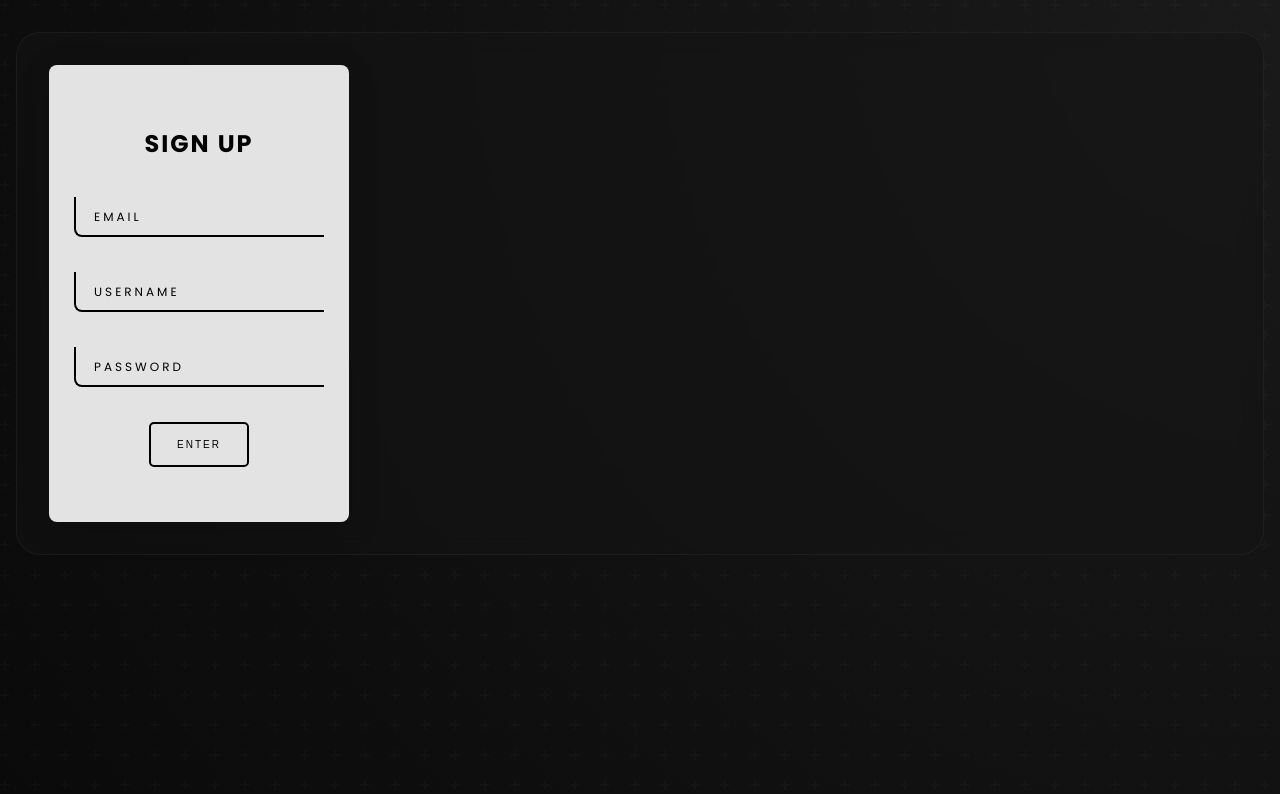
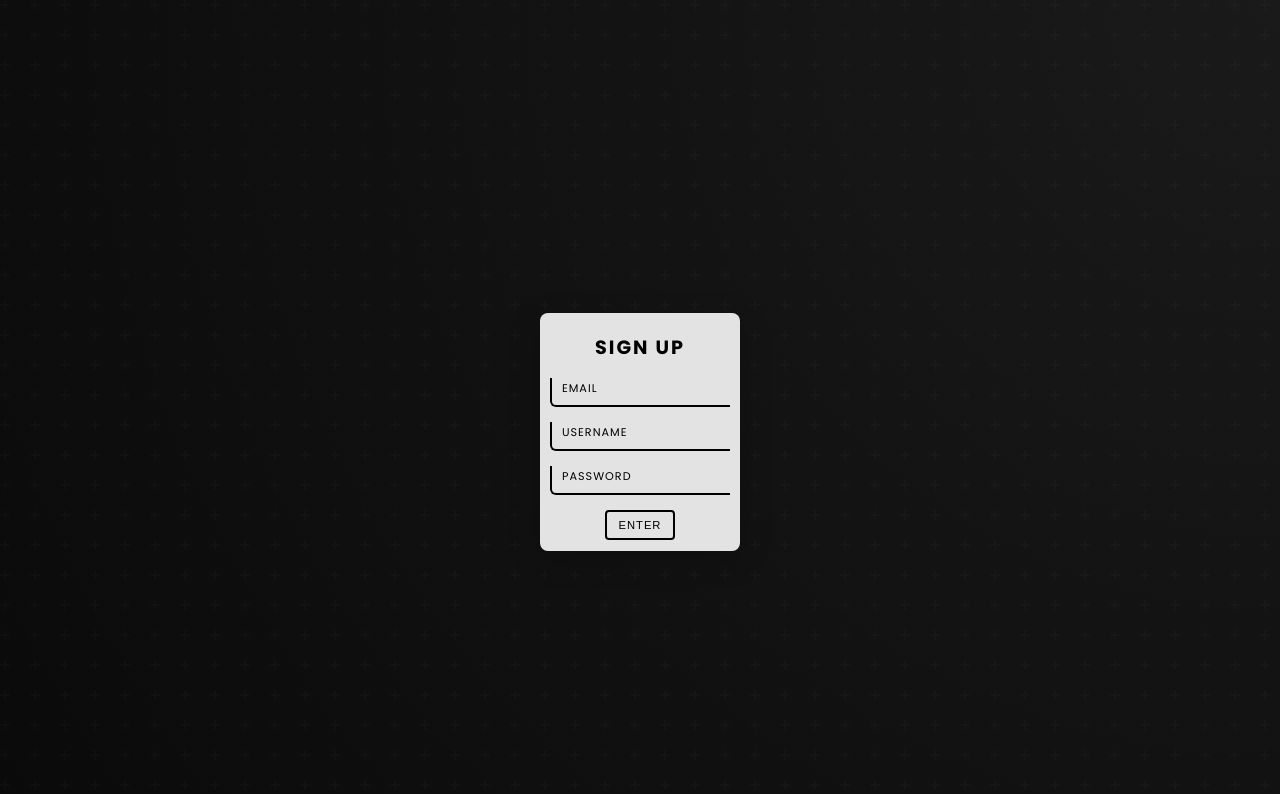
Before and after one commit to kalviumcommunity/S72_Shivam_Singh_Tempting_But_Inedible, a React (Vite) app in the folder frontend/: page / in a window 1280 px wide. Shown: the top 794 px of the page. Built offline with nearby package versions, Linux system fonts and the light colour scheme.

Commit message:
addmore feature

```diff
--- a/frontend/src/LandingPage.jsx
+++ b/frontend/src/LandingPage.jsx
@@ -1,7 +1,9 @@
 // LandingPage.js
 import React, { useState } from "react";
 import Entities from "./components/Entities";
-import AuthPage from "./components/AuthPage";
+import AuthPage from "./components/signup";
+
+
 
 const LandingPage = () => {
   const [isAuthenticated, setIsAuthenticated] = useState(false);
--- a/frontend/src/components/AuthPage.jsx
+++ b/frontend/src/components/login.jsx
@@ -1,19 +1,15 @@
 import React from 'react';
 import styled from 'styled-components';
 
-const AuthPage = () => {
+const Login = () => {
   return (
     <StyledWrapper>
       <div className="container">
         <div className="card">
-          <a className="singup">Sign Up</a>
-          <div className="inputBox1">
-            <input type="text" required="required" />
-            <span className="user">Email</span>
-          </div>
+          <a className="login">Log in</a>
           <div className="inputBox">
             <input type="text" required="required" />
-            <span>Username</span>
+            <span className="user">Username</span>
           </div>
           <div className="inputBox">
             <input type="password" required="required" />
@@ -27,14 +23,13 @@ const AuthPage = () => {
 }
 
 const StyledWrapper = styled.div`
-  .singup {
+  .login {
     color: #000;
     text-transform: uppercase;
     letter-spacing: 2px;
     display: block;
     font-weight: bold;
     font-size: x-large;
-    margin-top: 1.5em;
   }
 
   .card {
@@ -45,21 +40,18 @@ const StyledWrapper = styled.div`
     width: 300px;
     flex-direction: column;
     gap: 35px;
-    border-radius: 15px;
     background: #e3e3e3;
-    // box-shadow: 16px 16px 32px #c8c8c8,
-    //       -16px -16px 32px #fefefe;
+    box-shadow: 16px 16px 32px #c8c8c8,
+          -16px -16px 32px #fefefe;
     border-radius: 8px;
   }
 
-  .inputBox,
-  .inputBox1 {
+  .inputBox {
     position: relative;
     width: 250px;
   }
 
-  .inputBox input,
-  .inputBox1 input {
+  .inputBox input {
     width: 100%;
     padding: 10px;
     outline: none;
@@ -73,8 +65,7 @@ const StyledWrapper = styled.div`
     border-bottom-left-radius: 8px;
   }
 
-  .inputBox span,
-  .inputBox1 span {
+  .inputBox span {
     margin-top: 5px;
     position: absolute;
     left: 0;
@@ -101,21 +92,8 @@ const StyledWrapper = styled.div`
     border: 2px;
   }
 
-  .inputBox1 input:valid~span,
-  .inputBox1 input:focus~span {
-    transform: translateX(156px) translateY(-15px);
-    font-size: 0.8em;
-    padding: 5px 10px;
-    background: #000;
-    letter-spacing: 0.2em;
-    color: #fff;
-    border: 2px;
-  }
-
   .inputBox input:valid,
-  .inputBox input:focus,
-  .inputBox1 input:valid,
-  .inputBox1 input:focus {
+  .inputBox input:focus {
     border: 2px solid #000;
     border-radius: 8px;
   }
@@ -131,7 +109,7 @@ const StyledWrapper = styled.div`
     text-transform: uppercase;
     font-size: 10px;
     letter-spacing: 2px;
-    margin-bottom: 3em;
+    margin-bottom: 1em;
   }
 
   .enter:hover {
@@ -139,4 +117,4 @@ const StyledWrapper = styled.div`
     color: white;
   }`;
 
-export default AuthPage;
+export default Login;
--- /dev/null
+++ b/frontend/src/components/signup.jsx
@@ -0,0 +1,145 @@
+import React from 'react';
+import styled from 'styled-components';
+
+const AuthPage = () => {
+  return (
+    <StyledWrapper>
+      <div className="card">
+        <a className="singup">Sign Up</a>
+        <div className="inputBox1">
+          <input type="text" required />
+          <span className="user">Email</span>
+        </div>
+        <div className="inputBox">
+          <input type="text" required />
+          <span>Username</span>
+        </div>
+        <div className="inputBox">
+          <input type="password" required />
+          <span>Password</span>
+        </div>
+        <button className="enter">Enter</button>
+      </div>
+    </StyledWrapper>
+  );
+};
+
+const StyledWrapper = styled.div`
+  /* Remove default body margins */
+  margin: 0;
+  padding: 0;
+  overflow: hidden;
+
+  /* Center the card on the page */
+  display: flex;
+  justify-content: center;
+  align-items: center;
+  min-height: 100vh;
+  background-color: transparent;
+
+  .singup {
+    color: #000;
+    text-transform: uppercase;
+    letter-spacing: 2px;
+    font-weight: bold;
+    font-size: 1.2rem;
+    margin-top: 0.5em;
+  }
+
+  .card {
+    display: flex;
+    flex-direction: column;
+    align-items: center;
+    gap: 15px;
+    width: 200px; /* Compact card width */
+    padding: 10px;
+    background: #e3e3e3;
+    border-radius: 8px;
+    margin: 0; /* Remove extra margins */
+  }
+
+  .inputBox,
+  .inputBox1 {
+    position: relative;
+    width: 180px; /* Reduced input width */
+  }
+
+  .inputBox input,
+  .inputBox1 input {
+    width: 100%;
+    padding: 6px;
+    outline: none;
+    border: none;
+    color: #000;
+    font-size: 0.8rem;
+    background: transparent;
+    border-left: 2px solid #000;
+    border-bottom: 2px solid #000;
+    transition: 0.1s;
+    border-bottom-left-radius: 6px;
+  }
+
+  .inputBox span,
+  .inputBox1 span {
+    position: absolute;
+    left: 0;
+    transform: translateY(-4px);
+    margin-left: 6px;
+    padding: 6px;
+    pointer-events: none;
+    font-size: 0.7rem;
+    color: #000;
+    text-transform: uppercase;
+    transition: 0.5s;
+    letter-spacing: 1px;
+    border-radius: 6px;
+  }
+
+  /* Adjust span position when the input is valid/focused */
+  .inputBox input:valid ~ span,
+  .inputBox input:focus ~ span {
+    transform: translateX(70px) translateY(-12px);
+    font-size: 0.6rem;
+    padding: 3px 6px;
+    background: #000;
+    color: #fff;
+  }
+
+  .inputBox1 input:valid ~ span,
+  .inputBox1 input:focus ~ span {
+    transform: translateX(85px) translateY(-12px);
+    font-size: 0.6rem;
+    padding: 3px 6px;
+    background: #000;
+    color: #fff;
+  }
+
+  .inputBox input:valid,
+  .inputBox input:focus,
+  .inputBox1 input:valid,
+  .inputBox1 input:focus {
+    border: 2px solid #000;
+    border-radius: 6px;
+  }
+
+  .enter {
+    height: 30px;
+    width: 70px;
+    border-radius: 4px;
+    border: 2px solid #000;
+    cursor: pointer;
+    background-color: transparent;
+    transition: 0.5s;
+    text-transform: uppercase;
+    font-size: 0.7rem;
+    letter-spacing: 1px;
+    margin: 0; /* Remove bottom margin */
+  }
+
+  .enter:hover {
+    background-color: #000;
+    color: #fff;
+  }
+`;
+
+export default AuthPage;
```
